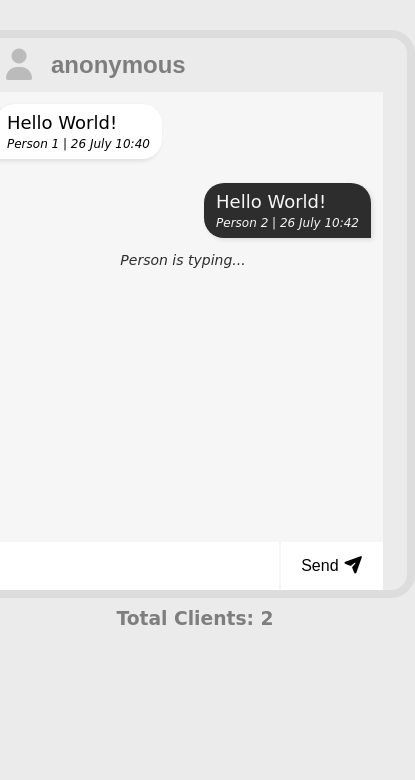
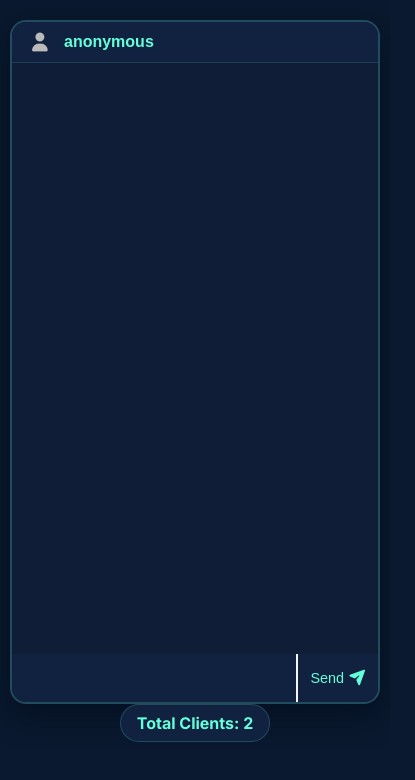
Before and after one commit to divyansh-coder-git/simple-chat-app, a website: page public/index.html in a window 390 px wide. Shown: the whole page, 415 px wide, since content can reach past the window. Drawn offline with nearby package versions, Linux system fonts and the light colour scheme; no server answers; a web font is replaced by a local one.

Commit message:
Changed color

```diff
--- a/public/index.html
+++ b/public/index.html
@@ -8,7 +8,7 @@
     <link rel="stylesheet" href="style.css">
     <link rel="preconnect" href="https://fonts.googleapis.com">
 <link rel="preconnect" href="https://fonts.gstatic.com" crossorigin>
-<link href="https://fonts.googleapis.com/css2?family=Edu+NSW+ACT+Cursive:wght@400..700&display=swap" rel="stylesheet">
+<link href="https://fonts.googleapis.com/css2?family=Inter:wght@400;500;600;700&display=swap" rel="stylesheet">
 </head>
 <body>
     <div class="main">
@@ -19,27 +19,6 @@
 
         <div class="message-div">
             <ul class="message-container" id="message-container">
-                <li class="message-left">
-                    <p class="message">
-                        Hello World!
-                        <span>Person 1 | 26 July 10:40</span>
-                    </p>
-
-                </li>
-
-                <li class="message-right">
-                    <p class="message">
-                        Hello World!
-                        <span>Person 2 | 26 July 10:42</span>
-                    </p>
-
-                </li>
-
-                <li class="message-feedback">
-                    <p class="feedback" id="feedback">
-                        Person is typing...
-                    </p>
-                </li>
             </ul>
         </div>
 
--- a/public/style.css
+++ b/public/style.css
@@ -1,4 +1,4 @@
-*{
+* {
     margin: 0;
     padding: 0;
     box-sizing: border-box;
@@ -6,17 +6,22 @@
 }
 
 body {
-    font-family: "Edu NSW ACT Cursive", cursive;
+    font-family: "Inter", cursive;
     font-optical-sizing: auto;
     display: flex;
     flex-direction: column;
     justify-content: center;
     align-items: center;
-    background-color: #ebebeb;
+    /* background-color: #ebebeb; */
+    background-color: #0a192f;
 }
 
 .main {
-    border: 8px solid #dddddd;
+    /* border: 8px solid #dddddd;
+     */
+    border: 2px solid #64ffda30;
+    background-color: #112240;
+    box-shadow: 0 10px 30px rgba(2, 12, 27, 0.7);
     border-radius: 24px;
     overflow: hidden;
     margin-top: 30px;
@@ -27,36 +32,43 @@ body {
     font-size: 32px;
     font-weight: 700;
     padding: 8px 16px;
-    color: #7e7e7e;
-    background-color: #ebebeb;
+    /* color: #7e7e7e;
+    background-color: #ebebeb; */
+    background-color: #112240;
+    color: #ccd6f6;
+     border-bottom: 1px solid #64ffda20;
 }
 
-.name > span{
+.name>span {
     color: #bbb;
 }
 
 .name-input {
     font-size: 24px;
     font-weight: 700;
-    color: #7e7e7e;
+    /* color: #7e7e7e; */
     flex-grow: 1;
     border: none;
     margin: 0px 12px;
     outline: none;
-    background-color: #ebebeb;
+    /* background-color: #ebebeb; */
+    background-color: #112240;
+    color: #64ffda;
 }
 
 .message-container {
     display: flex;
     flex-direction: column;
-    background-color: #f6f6f6;
+    /* background-color: #f6f6f6; */
+    background-color: #0f1d36;
     width: 400px;
     height: 450px;
     overflow-y: scroll;
     overflow-x: hidden;
 }
 
-.message-left, .message-right {
+.message-left,
+.message-right {
     list-style: none;
     padding: 8px 12px;
     margin: 12px;
@@ -65,51 +77,81 @@ body {
     word-wrap: break-word;
 }
 
-.message-left{
+.message-left {
     border-radius: 20px 20px 20px 0px;
     align-self: flex-start;
-    background-color: #fff;
-    box-shadow: -2px 2px 4px #dcdcdc;
+    /* background-color: #fff; */
+    background-color: #233554;
+    color: #ccd6f6;
+    box-shadow: none;
+    /* box-shadow: -2px 2px 4px #dcdcdc; */
 }
 
 .message-right {
     border-radius: 20px 20px 0px 20px;
     align-self: flex-end;
-    background-color: #2d2d2d;
-    box-shadow: 2px 2px 4px #dcdcdc;
-    color: #f6f6f6;
+    /* background-color: #2d2d2d; */
+    /* box-shadow: 2px 2px 4px #dcdcdc; */
+    /* color: #f6f6f6; */
+    background-color: #64ffda;
+    color: #0a192f;
+    box-shadow: none;
 }
 
-.message-left > p > span, .message-right > p > span{
+.message-left>p>span,
+.message-right>p>span {
     display: block;
     font-style: italic;
     font-size: 12px;
     margin-top: 4px;
 }
 
-.feedback {
+/* .feedback {
     font-style: italic;
     font-size: 14px;
     padding: 0px 16px 16px 16px;
     color: #2d2d2d;
     text-align: center;
+} */
+
+.feedback {
+    font-style: italic;
+    font-size: 14px;
+    padding: 0px 16px 16px 16px;
+    color: #64ffda;
+    text-align: center;
+    opacity: 0.8;
 }
 
-.message-form{
+.message-form {
     display: flex;
     justify-content: space-between;
     width: 400px;
 }
 
-.message-input{
+.message-input {
     padding: 0 10px;
     flex-grow: 1;
     height: 48px;
     font-size: 16px;
     border: none;
     outline: none;
-    background-color: #fff;
+    /* background-color: #fff; */
+    background-color: #112240;
+    color: #ccd6f6;
 }
+
+ /* .send-btn {
+    height: 48px;
+    font-size: 16px;
+    border: none;
+    padding: 0px 20px;
+    outline: none;
+     background-color: #fff;
+    background-color: #112240;
+    color: #ccd6f6;
+    cursor: pointer;
+ }  */
 
 .send-btn{
     height: 48px;
@@ -117,17 +159,129 @@ body {
     border: none;
     padding: 0px 20px;
     outline: none;
-    background-color: #fff;
+    background-color: #112240;
+    color: #64ffda;
     cursor: pointer;
+    transition: all 0.25s ease;
 }
 
-.v-divider{
+.send-btn:hover{
+    background-color: #64ffda;
+    color: #0a192f;
+}
+
+.send-btn:active{
+    transform: scale(0.95);
+}
+
+.v-divider {
     height: 48px;
     width: 2px;
     background-color: #f6f6f6;
 }
 
-.clients-total{
+/* .clients-total {
     margin: 10px 0;
     color: #7e7e7e;
+} */
+
+.clients-total{
+    color: #64ffda;
+    background-color: #112240;
+    padding: 8px 16px;
+    border-radius: 999px;
+    border: 1px solid #64ffda30;
 }
+
+
+.message-input:focus,
+.name-input:focus{
+    box-shadow: inset 0 -2px 0 #64ffda;
+}
+
+
+.message-left:hover,
+.message-right:hover{
+    transform: translateY(-2px);
+    transition: all 0.2s ease;
+}
+
+
+
+
+/* ---------- RESPONSIVE ---------- */
+
+.main {
+    width: min(95vw, 500px);
+}
+
+.message-container {
+    width: 100%;
+    height: min(65vh, 500px);
+}
+
+.message-form {
+    width: 100%;
+}
+
+.message-left,
+.message-right {
+    max-width: 75%;
+}
+
+.clients-total {
+    text-align: center;
+    font-size: 1rem;
+}
+
+/* Mobile */
+
+@media (max-width: 600px) {
+
+    body {
+        padding: 10px;
+    }
+
+    .main {
+        width: 100%;
+        margin-top: 10px;
+        border-radius: 16px;
+    }
+
+    .name {
+        font-size: 1.2rem;
+    }
+
+    .name-input {
+        font-size: 1rem;
+    }
+
+    .message-container {
+        height: 70vh;
+    }
+
+    .message-left,
+    .message-right {
+        max-width: 85%;
+        font-size: 0.95rem;
+        margin: 8px;
+    }
+
+    .message-input {
+        font-size: 0.95rem;
+    }
+
+    .send-btn {
+        padding: 0 12px;
+        font-size: 0.9rem;
+    }
+}
+
+.message-container::-webkit-scrollbar {
+    width: 6px;
+}
+
+.message-container::-webkit-scrollbar-thumb {
+    background: #64ffda;
+    border-radius: 999px;
+}
```
